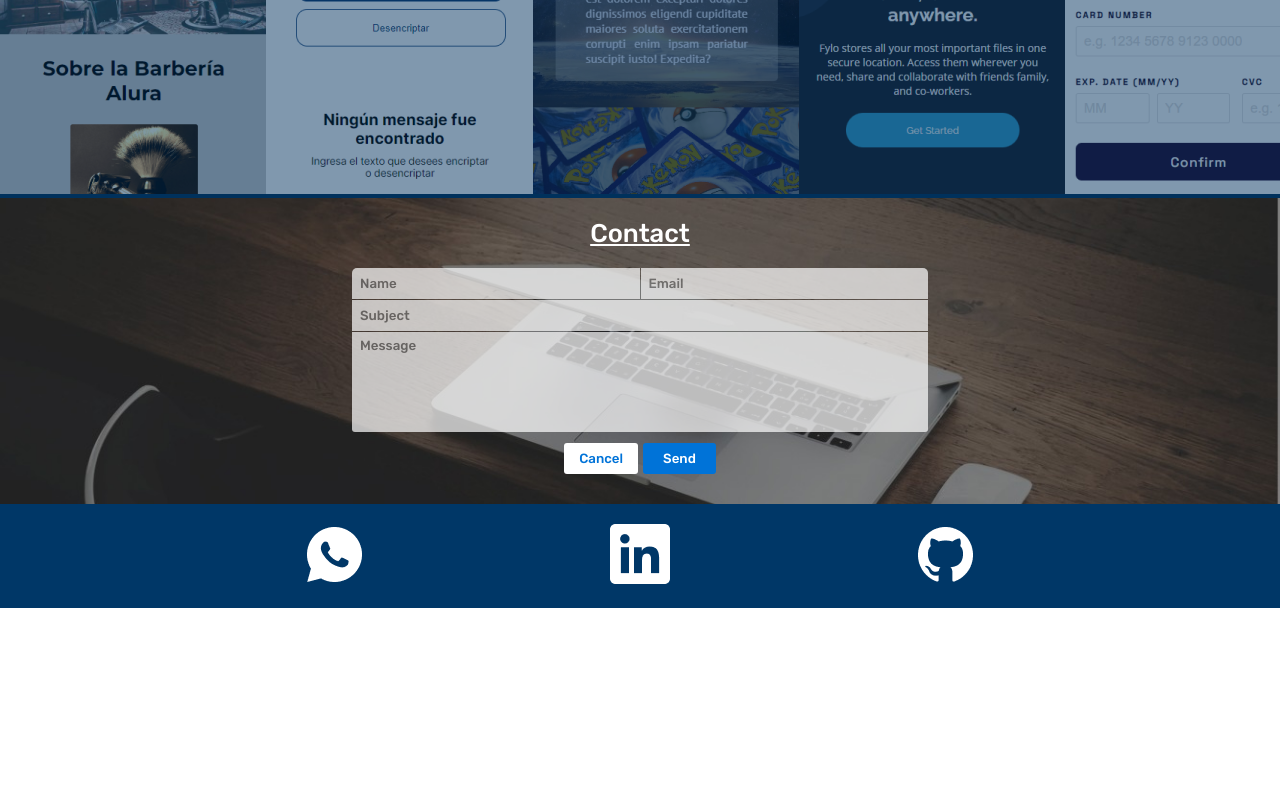
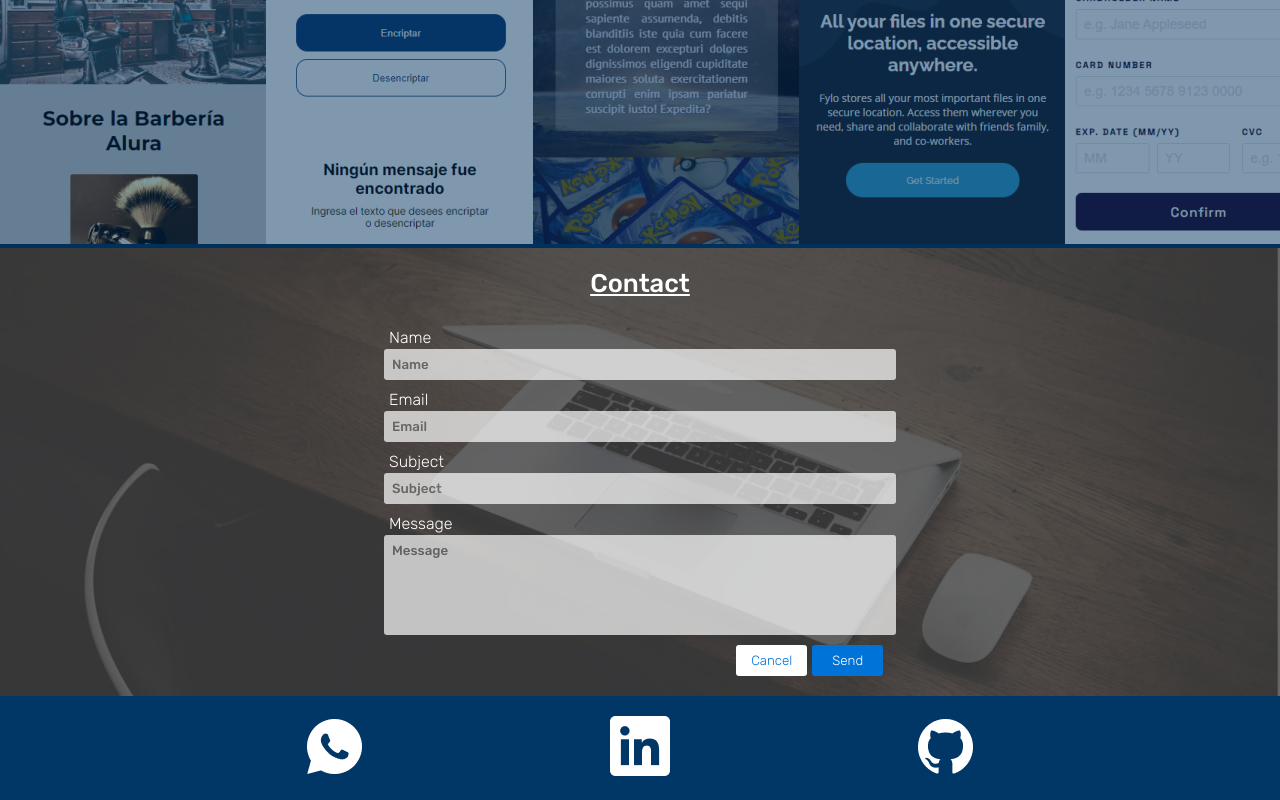
Before and after one commit to Smendoza120/updated-portfolio, a React (Create React App) app: page / in a window 1280 px wide. Shown: the part 1770-2570 px from the top of the page. Before the commit the page ends 2378 px from the top, so only its background shows below. Built offline with nearby package versions, Linux system fonts and the light colour scheme.

Commit message:
Add the changes

```diff
--- a/src/Components/about-me.jsx
+++ b/src/Components/about-me.jsx
@@ -35,12 +35,15 @@ function AboutMe() {
             </li>
           </ul>
         </div>
+        <button className="about__button">
         <a className="about__cv" href={CV} target="_blank" rel="noreferrer">
-          <button className="about__button">
-            <img className="about__icon" src={icono} alt="Icono CV" />
+        <img className="about__icon" src={icono} alt="Icono CV" />
             Dowload CV
+          </a>
+
+
           </button>
-        </a>
+
       </div>
     </section>
   );
--- a/src/Components/contact.jsx
+++ b/src/Components/contact.jsx
@@ -1,22 +1,132 @@
+import { Formik, Form, Field, ErrorMessage } from "formik";
+import { useState } from "react";
+import emailjs from 'emailjs-com';
+
 function Contact() {
+  const [formSend, setFormSend] = useState(false);
+
+  // const sendEmail = (event) => {
+  //   event.preventDefault();
+
+  //   emailjs.sendForm('service_78za5il', 'template_dla641t', event.target, '7DCszwyAVjVc8xSv2')
+  //   .them(response => console.log(response))
+  //   .catch(error => console.log(error))
+  // }
+
   return (
-    <section className="contact__container">
+    <section id="contact" className="contact__container">
       <h2 className="contact__title">Contact</h2>
-      <form className="contact__form" action="">
 
-        <div className="contact__data">
-          <input className="contact__name" type="text" placeholder="Name" required/>
-          <input className="contact__email" type="email" placeholder="Email" required/>
-        </div>
+      <Formik
+        initialValues={{
+          name: '',
+          email: '',
+          subject: '',
+          message: ''
+        }}
+        validate={(values)=>{
+          let errors = {};
 
-        <input className="contact__subject" type="text" placeholder="Subject" />
-        <textarea className="contact__text-area" placeholder="Message" required></textarea>
+          if(!values.name){
+            errors.name = 'Porfavor ingresa un nombre';
+          } else if(!/^[a-zA-ZÀ-ÿ\s]{1,40}$/.test(values.name)){
+            errors.name = 'El nombre solo puede contener letras y espacios';
+          }
 
-        <div className="contact__buttons">
-          <button className="contact__buttons-button">Cancel</button>
-          <button className="contact__buttons-button">Send</button>
-        </div>
-      </form>
+          if(!values.email){
+            errors.email = 'Porfavor ingresa un correo electronico';
+          } else if(!/^[a-zA-Z0-9_.+-]+@[a-zA-Z0-9-]+\.[a-zA-Z0-9-.]+$/.test(values.email)){
+            errors.email = 'El correo solo puede contener letras, números, puntos, guiones y guion bajo.';
+          }
+
+          if(!values.message){
+            errors.message = 'Profavor ingresa un mensaje';
+          }
+
+          return errors;
+        }}
+        onSubmit={()=>{
+          setFormSend(true);
+          setTimeout(()=>{
+            setFormSend(false)
+          }, 5000)
+        }}
+      >
+        {( {errors} ) => (
+          <Form
+            className="contact__form"
+            action="https://formsubmit.co/sanchezharold13@gmail.com"
+            method="POST"
+            target="_blank">
+            <div className="contact__name">
+              <label className="contact__label" htmlFor="name">
+                Name
+              </label>
+              <Field
+                className="contact__input"
+                id="name"
+                name="name"
+                type="text"
+                placeholder="Name"
+              />
+              <ErrorMessage name="name" component={()=>(
+                <div className="contact__error">{errors.name}</div>
+              )}/>
+            </div>
+
+            <div className="contact__email">
+              <label className="contact__label" htmlFor="email">
+                Email
+              </label>
+              <Field
+                className="contact__input"
+                id="email"
+                name="email"
+                type="email"
+                placeholder="Email"
+              />
+              <ErrorMessage name="email" component={()=>(
+                <div className="contact__error">{errors.email}</div>
+              )}/>
+            </div>
+
+            <div className="contact__subject">
+              <label className="contact__label" htmlFor="subject">
+                Subject
+              </label>
+              <Field
+                className="contact__input"
+                id="subject"
+                name="subject"
+                type="text"
+                placeholder="Subject"
+              />
+            </div>
+
+            <div className="contact__message">
+              <label className="contact__label" htmlFor="message">
+                Message
+              </label>
+              <Field
+                as='textarea'
+                className="contact__text-area"
+                id="message"
+                name="message"
+                placeholder="Message"
+              ></Field>
+              <ErrorMessage name="message" component={()=>(
+                <div className="contact__error">{errors.message}</div>
+              )}/>
+            </div>
+
+            <div className="contact__buttons">
+              <button type="reset" className="contact__buttons-button">Cancel</button>
+              <button type="submit" className="contact__buttons-button">Send</button>
+            </div>
+            {formSend && <p className="contact__confirm">Formulario enviado con exito!</p>}
+          </Form>
+        )}
+      </Formik>
     </section>
   );
 }
--- a/src/Components/header.jsx
+++ b/src/Components/header.jsx
@@ -25,6 +25,7 @@ function Profile() {
     <header className="header">
       <div className="header__container">
         <div className="header__logo">
+          <a href="/">
             <img
               src={logo}
               alt="Logo"
@@ -32,6 +33,7 @@ function Profile() {
               onMouseEnter={handleMouseEnter}
               onMouseLeave={handleMouseLeave}/>
             <img src={logo2} alt='Logo2' className={`header__logo-2 ${isShown ? 'active__logo' : ''}`} />
+          </a>
         </div>
         <nav>
           <img src={puntos} alt="Menu desplegable" className='header__puntos' onClick={handleClick} />
@@ -39,7 +41,7 @@ function Profile() {
             <li><a href="#about" className="header__nav-items">About Me</a></li>
             <li><a href="#skills" className="header__nav-items">Skills</a></li>
             <li><a href="#proyects" className="header__nav-items">Proyects</a></li>
-            <li><a href="/" className="header__nav-items">Contact</a></li>
+            <li><a href="#contact" className="header__nav-items">Contact</a></li>
           </ul>
         </nav>
       </div>
--- a/src/style/_contact.scss
+++ b/src/style/_contact.scss
@@ -14,96 +14,81 @@
   &__title {
     @include title;
   }
-  &__form {
-    margin: 10px 25px 0px 25px;
-
+  &__form{
     display: flex;
     flex-direction: column;
+    justify-content: center;
     align-items: center;
-    justify-content: center;
-    gap: 1px;
+    gap: 10px;
   }
-  &__data {
-    width: 100%;
-    gap: 1px;
+  &__name{
+    @include form;
+  }
+  &__email{
+    @include form;
+  }
+  &__subject{
+    @include form;
+  }
+  &__message{
+    @include form;
+  }
+  &__label{
+    padding-left: 5px;
+  }
+  &__input{
+    padding: 8px;
+    border: none;
+    border-radius: 3px;
+    opacity: .7;
+  }
+  &__error{
+    color: $Error;
+    padding: 2px 5px;
+    font-size: .8em;
+  }
+  &__text-area{
+    resize: none;
+    border: none;
+    height: 100px;
+    opacity: .7;
+    padding: 8px;
+    border-radius: 3px;
+  }
+  &__buttons{
+    width: 68%;
 
     display: flex;
     align-items: center;
-    justify-content: center;
-    opacity: .7;
-  }
-  &__name {
-    width: 50%;
-    padding: 8px;
-    border-radius: 5px 0px 0px 0px;
-    border: none;
-  }
-  &__email {
-    width: 50%;
-    padding: 8px;
-    border-radius: 0px 5px 0px 0px;
-    border: none;
-  }
-  &__subject {
-    width: 100%;
-    border: none;
-    padding: 8px;
-    opacity: .7;
-  }
-  &__text-area{
-    padding: 6px 8px;
-    border: none;
-    border-radius: 0px 0px 3px 3px;
-    width: 100%;
-    height: 100px;
-    max-height: 150px;
-    resize: none;
-    font-family: $Font;
-    opacity: .7;
-  }
-  &__buttons {
-    width: 100%;
-    padding: 10px 20px;
-
-    display: flex;
-    justify-content: flex-end;
+    justify-content: end;
     gap: 5px;
-    &-button {
-      border: none;
-      border-radius: 3px;
-      transition: 0.3s linear;
-      cursor: pointer;
+    &-button:first-child{
+      transition: .3s linear;
+      @include buttons(15px, $ColorSecundario, $ColorPrimario)
     }
-    &-button:first-child {
-      @include buttons(15px, $ColorSecundario, $Button);
-      padding: 8px 15px;
-      background: $ColorSecundario;
-      color: $Button;
-      &:hover {
-        background-color: $Button;
-        color: $ColorSecundario;
-        -webkit-box-shadow: -4px 4px 5px 0px $Shadow;
-        -moz-box-shadow: -4px 4px 5px 0px $Shadow;
-        box-shadow: -4px 4px 5px 0px $Shadow;
-      }
-    }
-    &-button:last-child {
-      @include buttons(20px, $Button, $ColorSecundario);
-
+    &-button:last-child{
+      transition: .3s linear;
+      @include buttons(20px, $ColorPrimario, $ColorSecundario)
     }
   }
-  @media(min-width: 768px){
-    &__container{
-      display: flex;
-      flex-direction: column;
-      align-items: center;
-      justify-content: center;
-    }
-    &__form{
-      width: 45%;
+  &__confirm{
+    color: $Confirm;
+    font-weight: 300;
+    font-size: 1.2em;
+    margin-top: 10px;
+  }
+  @media (min-width: 768px){
+    &__title{
+      text-align: center;
+      margin-bottom: 20px;
     }
     &__buttons{
-      justify-content: center;
+      width: 48%;
+    }
+  }
+  @media (min-width: 1024px){
+    &__buttons{
+      width: 38%;
     }
   }
 }
--- a/src/style/_mixins.scss
+++ b/src/style/_mixins.scss
@@ -8,11 +8,29 @@
   padding: 20px 10px 10px 10px;
 }
 
+@mixin form(){
+  width: 70%;
+
+  display: flex;
+  flex-direction: column;
+  gap: 2px;
+  color: $ColorSecundario;
+  font-weight: 300;
+  @media (min-width: 768px){
+    width: 50%;
+  }
+  @media (min-width: 1024px){
+    width: 40%;
+  }
+}
+
 @mixin buttons($space, $background, $color) {
+  border: none;
   padding: 8px $space;
   background: $background;
   color: $color;
-  font-weight: 500;
+  font-weight: 300;
+  border-radius: 3px;
   &:hover {
     color: $background;
     background: $color;
--- a/src/style/_proyects.scss
+++ b/src/style/_proyects.scss
@@ -15,6 +15,7 @@
   @media(min-width: 768px){
     &__title{
       text-align: center;
+      margin-bottom: 15px;
     }
   }
 }
--- a/src/style/_skills.scss
+++ b/src/style/_skills.scss
@@ -16,6 +16,7 @@
     @media (min-width: 768px){
         &__title{
             text-align: center;
+            margin-bottom: 15px;
         }
     }
 }
--- a/src/style/_variables.scss
+++ b/src/style/_variables.scss
@@ -10,4 +10,6 @@ $Skills: #002B51;
 $SkillsHover: #003767;
 $Proyects: #00315C;
 $Footer: #003767;
-$Shadow: rgba(0, 0, 0, 0.75);
+$Shadow: #000000bf;
+$Error: red;
+$Confirm: #6cb3f1;
```
Also changed, not shown: package.json (+9 -6 lines), src/style/_about-me.scss (+16 -5 lines), src/Images/contact-bg.jpg, 3 other files (tests, documents, lock files or other folders). Lines whose indentation alone changed are shown as unchanged.
